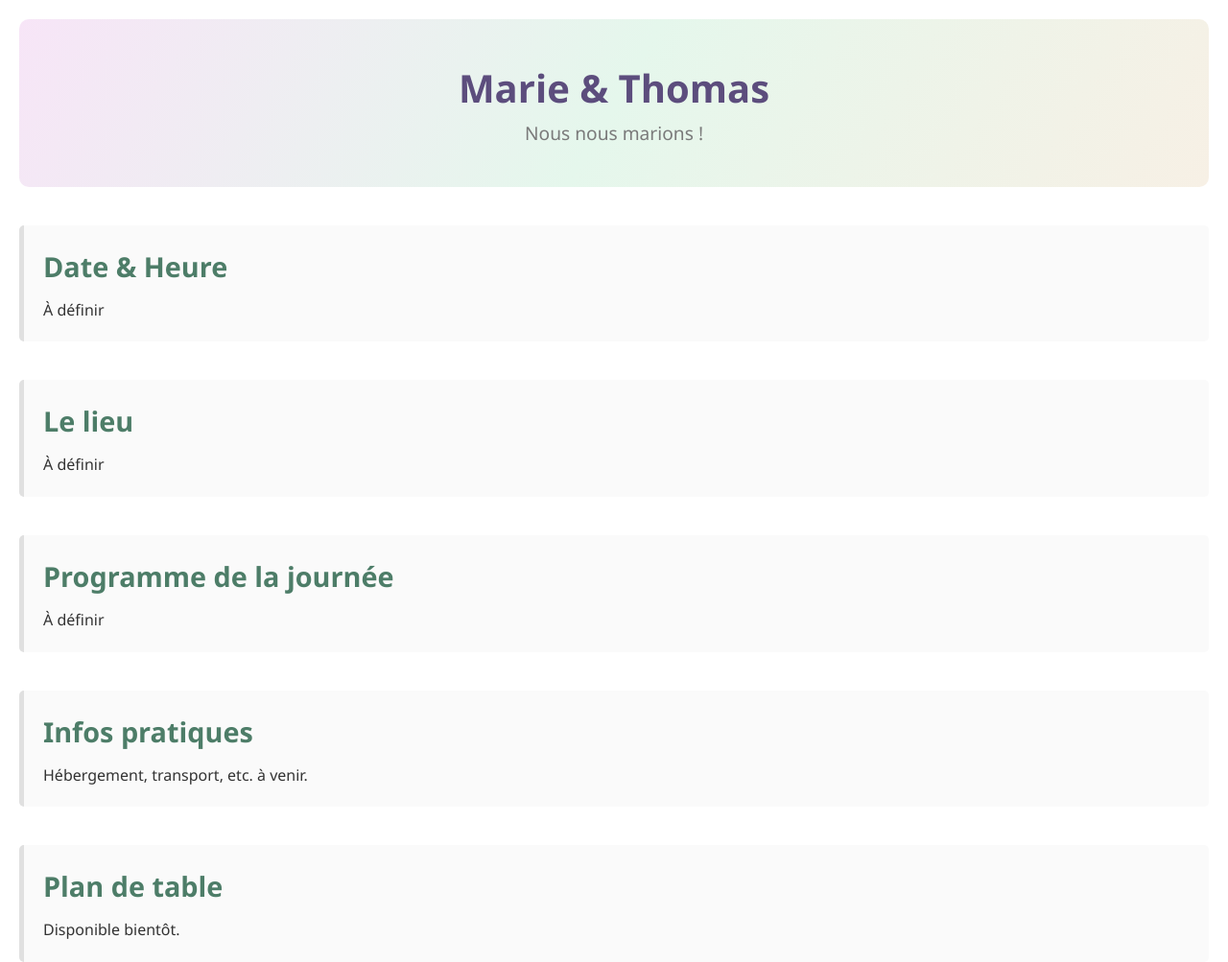
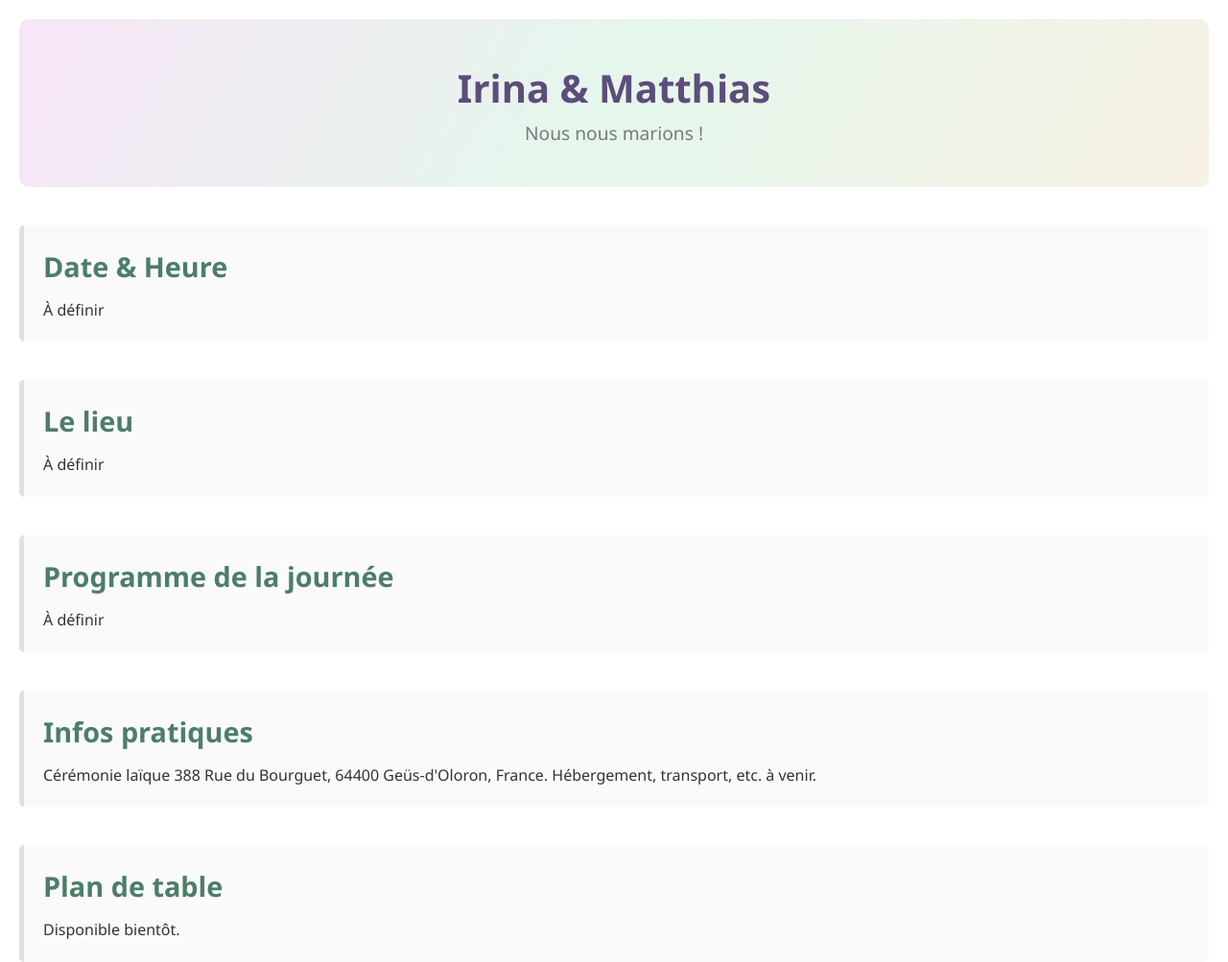
Before and after one commit to irinachicu/MariageIrinaMatthias2026, a plain HTML site: page index.html in a window 1280 px wide. Shown: the top 1003 px of the page at 96% size. Drawn offline with Linux system fonts and the light colour scheme.

Commit message:
Update index.html

```diff
--- a/index.html
+++ b/index.html
@@ -8,7 +8,7 @@
 </head>
 <body>
   <header>
-    <h1>Marie & Thomas</h1>
+    <h1>Irina & Matthias</h1>
     <p>Nous nous marions !</p>
   </header>
 
@@ -30,7 +30,7 @@
 
     <section id="infos-pratiques">
       <h2>Infos pratiques</h2>
-      <p>Hébergement, transport, etc. à venir.</p>
+      <p>Cérémonie laïque 388 Rue du Bourguet, 64400 Geüs-d'Oloron, France. Hébergement, transport, etc. à venir.</p>
     </section>
 
     <section id="plan-de-table">
```
